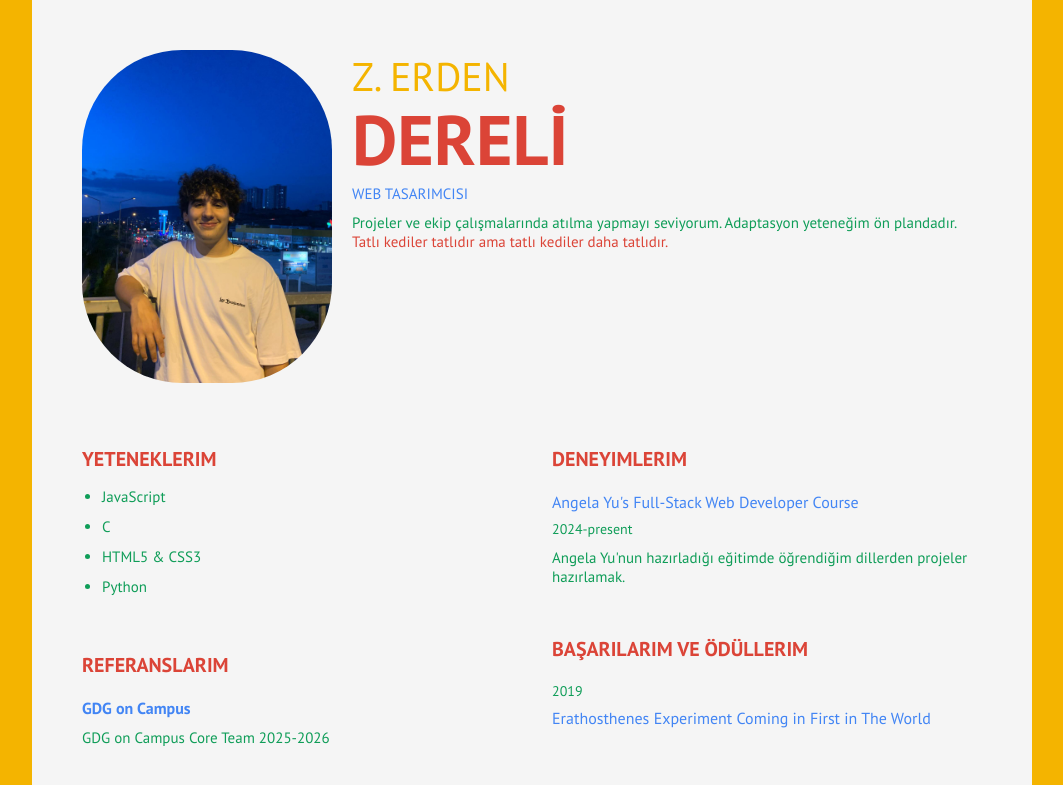
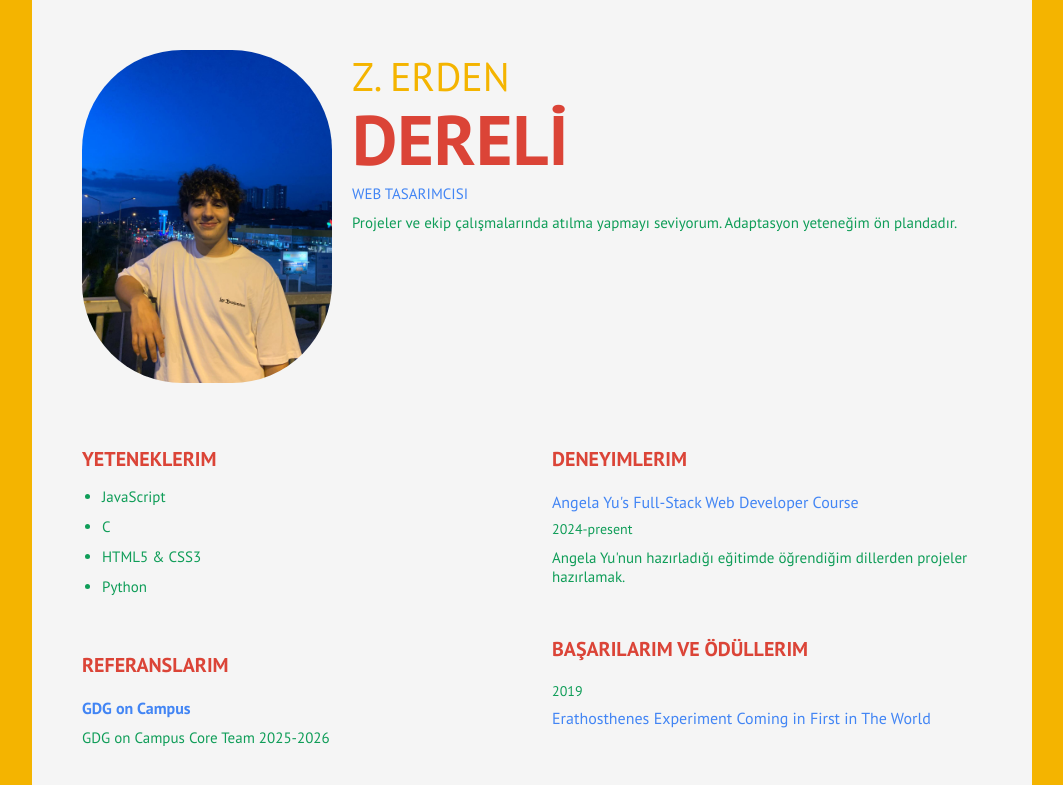
Before and after one commit to zeddy35/web_craft_zed, a plain HTML site: page index.html in a window 1280 px wide. Shown: the top 785 px of the page, without its empty margins (108-1171 px from the left). Drawn offline with nearby package versions, Linux system fonts and the light colour scheme; a web font is replaced by a local one.

Commit message:
Update index.html

```diff
--- a/index.html
+++ b/index.html
@@ -27,7 +27,7 @@
           </h1>
           <p class="profile_title">Web Tasarımcısı</p>
           <p class="description profile_description">
-            Projeler ve ekip çalışmalarında atılma yapmayı seviyorum. Adaptasyon yeteneğim ön plandadır. <span style="color:#DB4437;">Tatlı kediler tatlıdır ama tatlı kediler daha tatlıdır.</span>
+            Projeler ve ekip çalışmalarında atılma yapmayı seviyorum. Adaptasyon yeteneğim ön plandadır. <span style="color:#DB4437;"></span>
           </p>
           <a class="downloadBtn" href="./cv.pdf" download="Resume.pdf"></a>
         </div>
```
